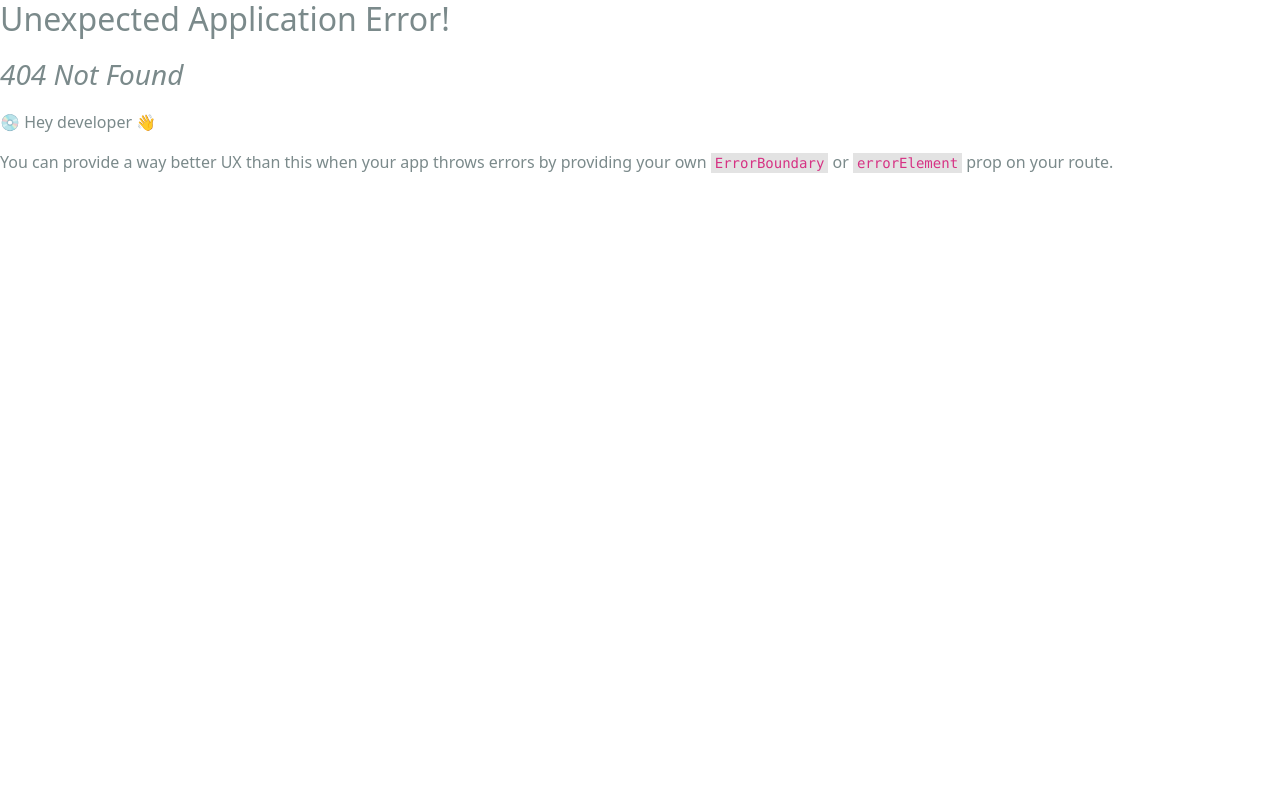
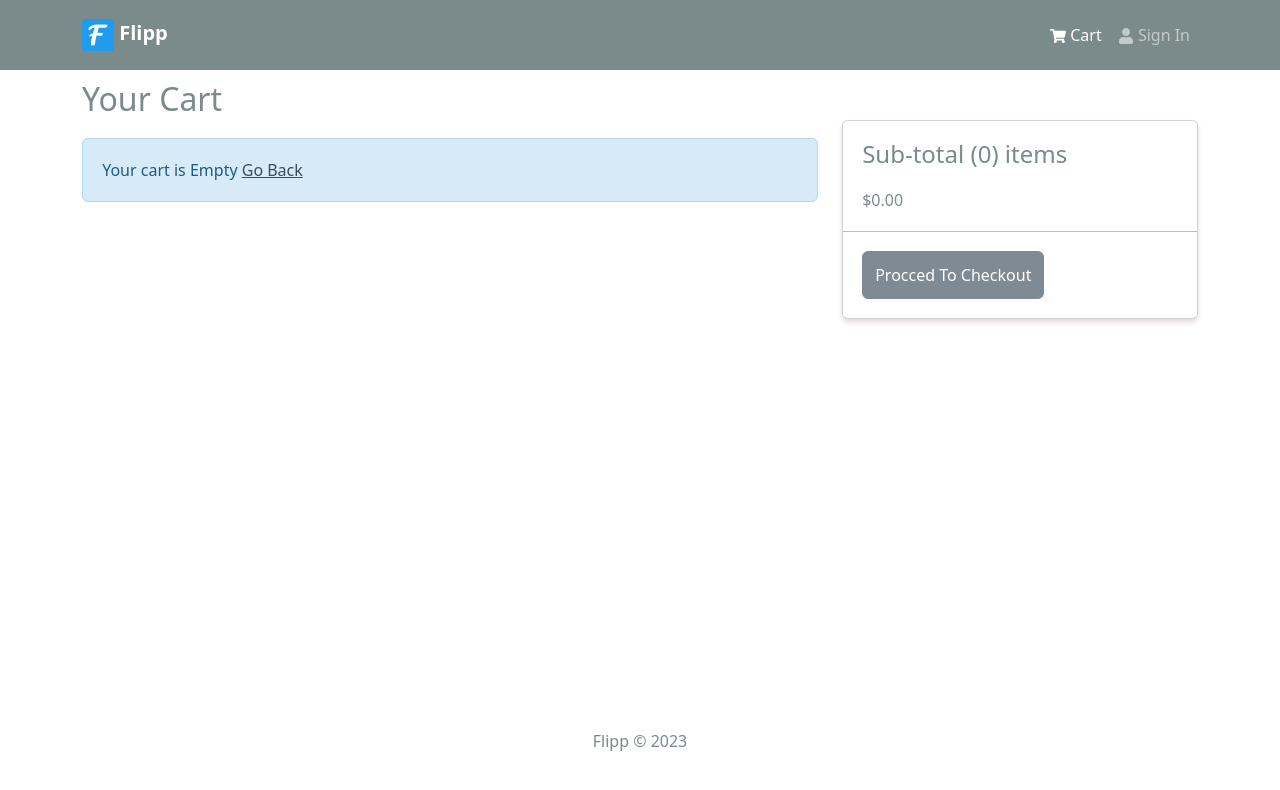
Before and after one commit to DevendranathReddy7/flipp, a React (Create React App) app in the folder client/: page /cart in a window 1280 px wide. Before the commit this address had no page. Shown: the top 790 px of the page. Built offline with nearby package versions, Linux system fonts and the light colour scheme.

Commit message:
adding cart page

```diff
--- a/client/src/components/Header.js
+++ b/client/src/components/Header.js
@@ -1,8 +1,10 @@
-import { Navbar, Nav, Container } from 'react-bootstrap'
+import { Badge, Navbar, Nav, Container } from 'react-bootstrap'
 import { FaShoppingCart, FaUser } from 'react-icons/fa'
 import { LinkContainer } from 'react-router-bootstrap'
+import { useSelector } from 'react-redux'
 import icon from '../assests/icon.png'
 const Header = () => {
+    const { cartItem } = useSelector((state) => state.cart)
     return (
         <header>
             <Navbar bg='dark' variant='dark' expand='lg' collapseOnSelect>
@@ -15,11 +17,19 @@ const Header = () => {
                     <Navbar.Collapse id='basic-navbar-nav'>
                         <Nav className='ms-auto'>
                             <LinkContainer to='/cart'>
-                                <Nav.Link><FaShoppingCart />Cart</Nav.Link>
+                                <Nav.Link><FaShoppingCart /> Cart
+                                    {
+                                        cartItem?.length > 0 && (<Badge pill bg='success' style={{ marginLeft: '5px' }}>
+                                            {cartItem.reduce((acc, cur) => acc + cur.qty, 0)}
+                                        </Badge>
+                                        )
+
+                                    }
+                                </Nav.Link>
 
                             </LinkContainer>
                             <LinkContainer to='/login'>
-                                <Nav.Link ><FaUser />Sign In</Nav.Link>
+                                <Nav.Link ><FaUser /> Sign In</Nav.Link>
                             </LinkContainer>
 
                         </Nav>
--- a/client/src/index.js
+++ b/client/src/index.js
@@ -8,11 +8,13 @@ import Homepage from './pages/Homepage';
 import ProductDetailPage from './pages/ProductDetailPage';
 import { Provider } from 'react-redux';
 import store from './store';
+import CartPage from './pages/CartPage';
 const router = createBrowserRouter(
   createRoutesFromElements(
     <Route path='/' element={<App />}>
       <Route index={true} path='/' element={<Homepage />} />
       <Route path='/product/:prdid' element={<ProductDetailPage />} />
+      <Route path='/cart' element={<CartPage />} />
     </Route>
   )
 )
--- /dev/null
+++ b/client/src/pages/CartPage.js
@@ -0,0 +1,92 @@
+import { Link, useNavigate } from "react-router-dom"
+import { Row, Col, ListGroup, Image, Form, Button, Card } from 'react-bootstrap'
+import { FaTrash } from 'react-icons/fa'
+import Message from '../components/Message'
+import { useDispatch, useSelector } from 'react-redux'
+import { addToCart, removeFromCart } from "../slices/cartSlice"
+
+
+const CartPage = () => {
+    const navigate = useNavigate()
+    const dispatch = useDispatch()
+
+    const { cartItem } = useSelector((state) => state.cart)
+
+    const addToCartHandler = async (item, qnty) => {
+        dispatch(addToCart({ ...item, qnty }))
+    }
+
+    const deleteHandler = async (item) => {
+        dispatch(removeFromCart({ ...item }))
+    }
+
+    const checkOutHandler = async () => {
+        navigate('/login?redirect=/shipping')
+    }
+
+    return (
+        <Row>
+            <Col md={8}>
+                <h2 style={{ marginBottom: '20px', marginTop: '10px' }}>Your Cart</h2>
+                {cartItem.length === 0 ? (
+                    <Message>Your cart is Empty <Link className="btn-dark" to='/'>Go Back</Link></Message>
+                ) : (
+                    <ListGroup variant="flush">{
+                        cartItem.map((item) => (
+                            <ListGroup.Item key={item._id}>
+                                <Row>
+                                    <Col md={2}>
+                                        <Image src={item.image} alt='image' fluid rounded />
+                                    </Col>
+
+                                    <Col md={3}>
+                                        <Link to={`/product/${item._id}`}>{item.name}</Link>
+                                    </Col>
+
+                                    <Col md={2}>
+                                        ${item.price}
+                                    </Col>
+
+                                    <Col md={2}>
+                                        <Form.Control as='select' value={item.qty} onChange={(e) => addToCartHandler(item, Number(e.target.value))}>
+                                            {[...Array(item.countInStock).keys()].map((x) => (
+                                                <option key={x + 1} value={x + 1}>{x + 1}</option>
+                                            ))}
+                                        </Form.Control>
+                                    </Col>
+
+                                    <Col md={2}>
+                                        <Button type="button" variant="light" onClick={() => deleteHandler(item)}>
+                                            <FaTrash />
+                                        </Button>
+                                    </Col>
+                                </Row>
+                            </ListGroup.Item>
+
+                        ))
+                    }
+
+                    </ListGroup>
+                )}
+            </Col>
+            <Col md={4}>
+                <Card style={{ marginBottom: '20px', marginTop: '50px' }}>
+                    <ListGroup variant="flush">
+                        <ListGroup.Item>
+                            <h4 >
+                                Sub-total ({cartItem.reduce((acc, item) => acc + item.qty, 0)}) items
+                            </h4>
+                            ${cartItem.reduce((acc, item) => acc + item.qty * item.price, 0).toFixed(2)}
+                        </ListGroup.Item>
+                        <ListGroup.Item>
+                            <Button type="button" className="btn-block" disabled={cartItem.length === 0} onClick={checkOutHandler}>
+                                Procced To Checkout
+                            </Button>
+                        </ListGroup.Item>
+                    </ListGroup>
+                </Card>
+            </Col>
+        </Row>
+    )
+}
+export default CartPage
--- /dev/null
+++ b/client/src/slices/cartSlice.js
@@ -0,0 +1,31 @@
+import { createSlice } from '@reduxjs/toolkit';
+import { updateCart } from '../utils/cartUtil';
+
+const initialState = localStorage.getItem('cart') ? JSON.parse(localStorage.getItem('cart')) : { cartItem: [] }
+
+const cartSlice = createSlice({
+    name: "cart",
+    initialState,
+    reducers: {
+        addToCart: (state, action) => {
+            const item = action.payload
+            const existItem = state.cartItem.find((x) => x._id === item._id)
+
+            if (existItem) {
+                state.cartItem = state.cartItem.map((x) => x._id === existItem._id ? item : x)
+            } else {
+                state.cartItem = [...state.cartItem, item]
+            }
+
+            return updateCart(state)
+        },
+        removeFromCart: (state, action) => {
+            const item = action.payload
+            state.cartItem = state.cartItem.filter((x) => x._id !== item._id)
+            return updateCart(state)
+        }
+    }
+})
+
+export const { addToCart, removeFromCart } = cartSlice.actions
+export default cartSlice.reducer
--- a/client/src/store.js
+++ b/client/src/store.js
@@ -1,8 +1,12 @@
 import { configureStore } from "@reduxjs/toolkit";
 import { apiSlice } from "./slices/apiSlice";
+import cartSliceReducer from "./slices/cartSlice";
 
 const store = configureStore({
-    reducer: { [apiSlice.reducerPath]: apiSlice.reducer },
+    reducer: {
+        [apiSlice.reducerPath]: apiSlice.reducer,
+        cart: cartSliceReducer
+    },
     middleware: (getDefaultMiddleware) => getDefaultMiddleware().concat(apiSlice.middleware),
     devTools: true,
 })
--- /dev/null
+++ b/client/src/utils/cartUtil.js
@@ -0,0 +1,21 @@
+export const addDecimals = (num) => {
+    return (Math.round(num * 100) / 100).toFixed(2)
+}
+
+export const updateCart = (state) => {
+    //calculate items Price
+    state.itemsPrice = addDecimals(state.cartItem.reduce((acc, item) => acc + item.price * item.qty, 0))
+
+    //calculate shippiing price
+    state.shippingPrice = addDecimals(state.itemsPrice > 100 ? 0 : 10)
+
+    //calcualte tax price
+    state.taxprice = addDecimals(Number(state.itemsPrice * 0.15))
+
+    //calculate total price
+
+    state.totalPrice = (Number(state.itemsPrice) + Number(state.shippingPrice) + Number(state.taxprice)).toFixed(2)
+
+    localStorage.setItem('cart', JSON.stringify(state))
+    return state
+}
```
